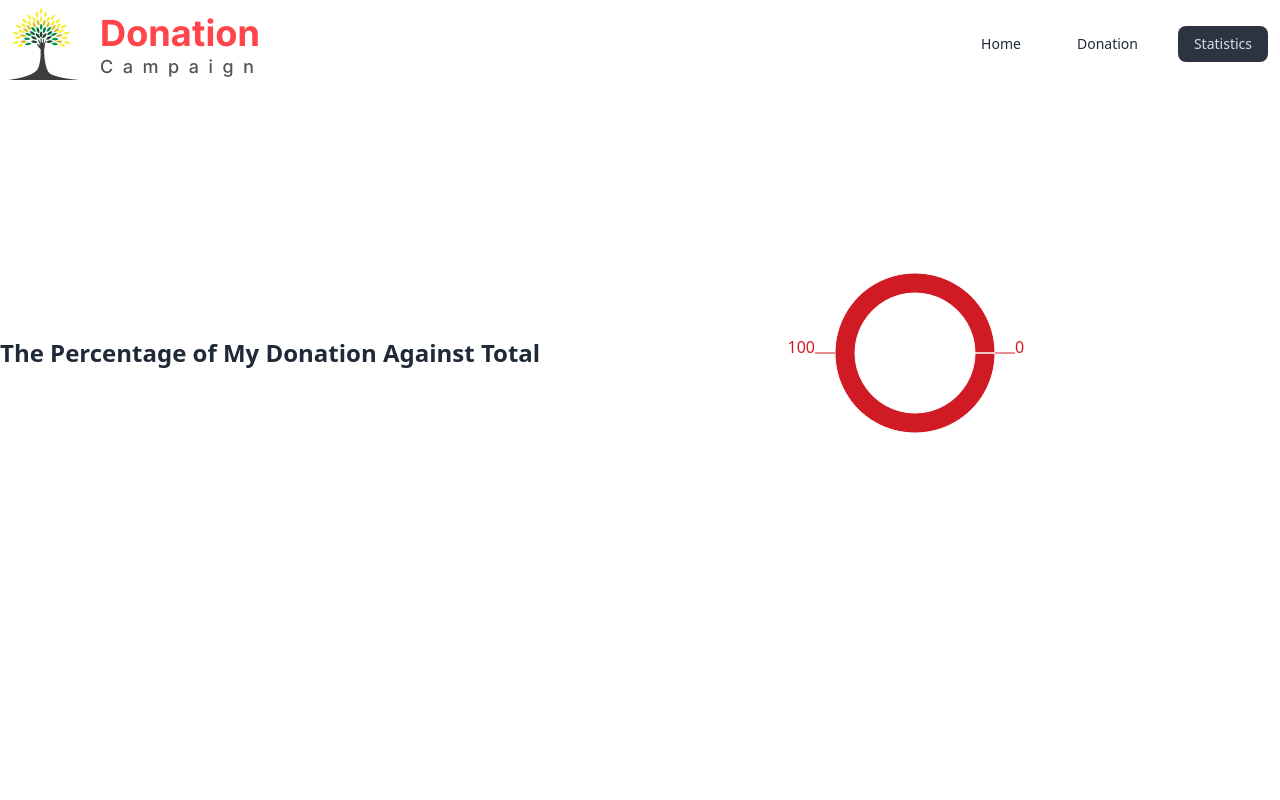
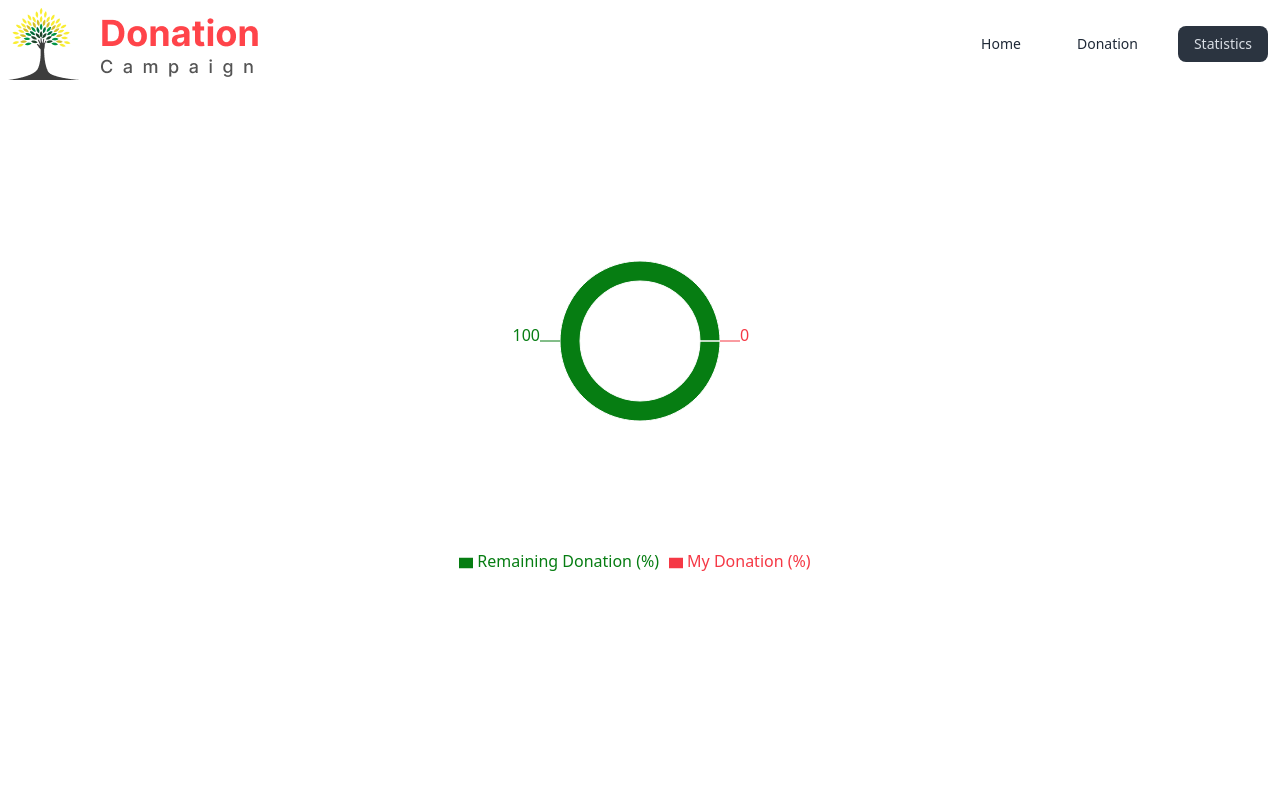
Before and after one commit to sakibzaman1/donation-campaign, a React (Vite) app: page /statistics in a window 1280 px wide. Shown: the top 800 px of the page. Built offline with nearby package versions, Linux system fonts and the light colour scheme.

Commit message:
The statistics page has been edited with Tooltip Legend and colors

```diff
--- a/src/Components/Statistics/Statistics.jsx
+++ b/src/Components/Statistics/Statistics.jsx
@@ -1,10 +1,11 @@
 import { useEffect, useState } from "react";
-import { PieChart, Pie } from "recharts";
+import { PieChart, Pie, Tooltip, Legend, Cell, ResponsiveContainer } from "recharts";
 
 
 const Statistics = () => {
 
-    const [donations, setDonations] = useState([])
+    const [donations, setDonations] = useState([]);
+    const COLORS = ['#067d12', '#f53845'];
 
     useEffect(() => {
         const donationsMade = JSON.parse(localStorage.getItem('donations'));
@@ -14,29 +15,37 @@ const Statistics = () => {
     }, [])
 
     const donationPercentage = ((donations.length) * 100) / 12;
-    const remainingPercentage = ((12-(donations.length))*100) / 12;
+    const remainingPercentage = ((12 - (donations.length)) * 100) / 12;
 
     console.log(donationPercentage);
 
     const data = [
         {
-            "name": "Total Percentage",
+            "name": "Remaining Donation (%)",
             "value": remainingPercentage
         },
         {
-            "name": "My Percentage",
+            "name": "My Donation (%)",
             "value": donationPercentage
         },
     ]
 
     return (
-        <div className=" flex items-center justify-between">
-            <h1 className="font-semibold text-2xl">The Percentage of My Donation Against Total</h1>
+        <div className=" flex items-center justify-center">
+
             <div className="">
+                <ResponsiveContainer width={730} height={450}>
                 <PieChart width={730} height={450}>
                     {/* <Pie data={data1} dataKey="value" nameKey="name" cx="50%" cy="50%" outerRadius={50} fill="#8884d8" /> */}
-                    <Pie data={data} dataKey="value" nameKey="name" cx="50%" cy="50%" innerRadius={60} outerRadius={80} fill="#d11b24" label />
+                    <Pie data={data} dataKey="value" nameKey="name" cx="50%" cy="50%" innerRadius={60} outerRadius={80} fill="#d11b24" label>
+                        {data.map((entry, index) => (
+                            <Cell key={`cell-${index}`} fill={COLORS[index % COLORS.length]} />
+                        ))}
+                    </Pie>
+                    <Tooltip></Tooltip>
+                    <Legend></Legend>
                 </PieChart>
+                </ResponsiveContainer>
             </div>
         </div>
     );
```
